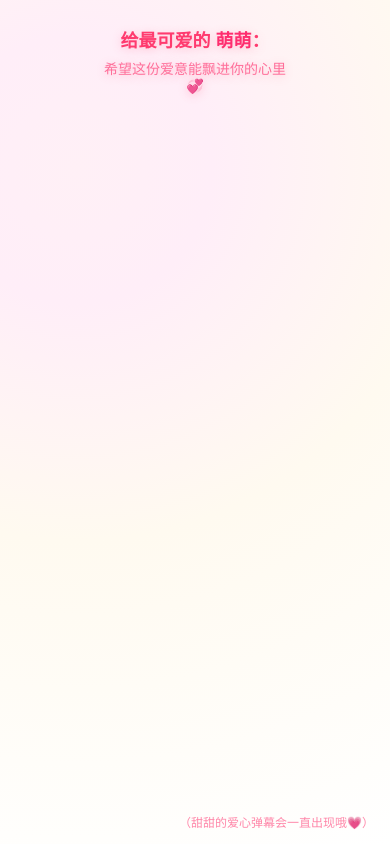
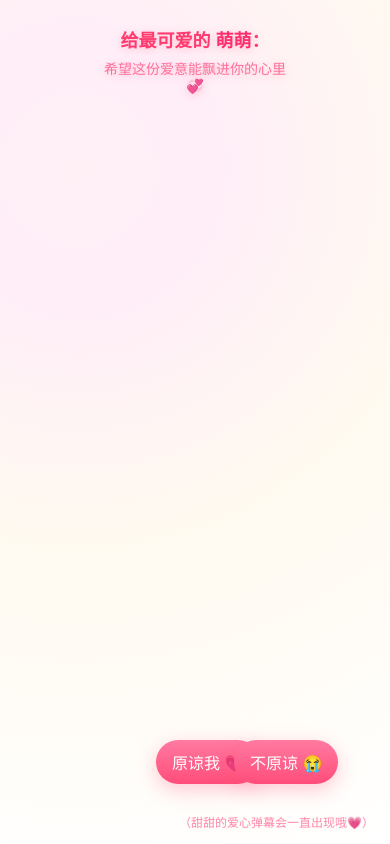
Before and after one commit to cyq20050302/Love, a plain HTML site: page index.html in a window 390 px wide. Drawn offline with nearby package versions, Linux system fonts and the light colour scheme.

Commit message:
加按钮

```diff
--- a/index.html
+++ b/index.html
@@ -100,10 +100,41 @@
 			height: 100%;
 		}
 
+		/* 按钮样式 */
+		.btn {
+			position: absolute;
+			padding: 12px 22px;
+			border-radius: 28px;
+			border: none;
+			font-size: 18px;
+			cursor: pointer;
+			color: white;
+			background: linear-gradient(180deg, #ff7aa0, #ff4d7a);
+			box-shadow: 0 6px 20px rgba(255, 80, 120, 0.3);
+			transition: transform 0.2s;
+			z-index: 50;
+		}
+
+		#yesBtn {
+			left: 40%;
+			bottom: 60px;
+		}
+
+		#noBtn {
+			left: 60%;
+			bottom: 60px;
+			position: absolute;
+		}
+
 		@media(max-width:520px) {
 			.message {
 				font-size: 18px;
 				top: 26px;
+			}
+
+			.btn {
+				font-size: 16px;
+				padding: 10px 16px;
 			}
 		}
 	</style>
@@ -113,10 +144,13 @@
 	<div id="app">
 		<div class="message">
 			给最可爱的 <span style="color:#ff2e6f">萌萌</span>：<br />
-			<!-- 我真的知道错了，请原谅我 🥺<br /> -->
 			<div class="sub">希望这份爱意能飘进你的心里 💞</div>
 		</div>
 		<div class="hint">（甜甜的爱心弹幕会一直出现哦💗）</div>
+
+		<button class="btn" id="yesBtn">原谅我 💗</button>
+		<button class="btn" id="noBtn">不原谅 😭</button>
+
 		<canvas id="c"></canvas>
 	</div>
 
@@ -170,10 +204,10 @@
 
 		const messages = [
 			"萌萌我错了😭", "我真的好想你💞", "我会改的🥺", "不气啦好不好~", "请再笑一次😳",
-			"保持好心情", "你是最可爱的💗", "每天都想见你👀", "我想一直陪着你","我会做更好的自己✨", "原谅我嘛💋",
+			"保持好心情", "你是最可爱的💗", "每天都想见你👀", "我想一直陪着你", "我会做更好的自己✨", "原谅我嘛💋",
 			"我想抱抱你🤗", "我超喜欢你💘", "没有你不行💔", "让我们重新开始吧🌸",
 			"你笑的时候全世界都亮了✨", "对不起，对不起，对不起🙏", "你是我最特别的人💖",
-			, "有你在就足够了💞", "我想你想到爆炸💥", "我知错啦🥹", "气消一点，我抱抱🤗"
+			"有你在就足够了💞", "我想你想到爆炸💥", "我知错啦🥹", "气消一点，我抱抱🤗"
 		];
 
 		const colors = [
@@ -202,8 +236,27 @@
 			setTimeout(() => div.remove(), 10000);
 		}
 
-		// 自动持续生成弹幕（每 400ms 出一个）
-		setInterval(createBubble, 100);
+		// 自动持续生成弹幕（每 200ms 出一个）
+		setInterval(createBubble, 200);
+
+		/* === 按钮事件 === */
+		const yesBtn = document.getElementById('yesBtn');
+		const noBtn = document.getElementById('noBtn');
+
+		yesBtn.addEventListener('click', () => {
+			alert("谢谢萌萌原谅我！🥰💞");
+		});
+
+		// 不原谅按钮会随机乱跳
+		function moveNoBtn() {
+			const x = Math.random() * (window.innerWidth - noBtn.offsetWidth);
+			const y = Math.random() * (window.innerHeight - noBtn.offsetHeight);
+			noBtn.style.left = x + 'px';
+			noBtn.style.top = y + 'px';
+		}
+
+		noBtn.addEventListener('mouseenter', moveNoBtn);
+		noBtn.addEventListener('touchstart', moveNoBtn);
 
 		/* 自适应 */
 		window.addEventListener('resize', () => {
```
